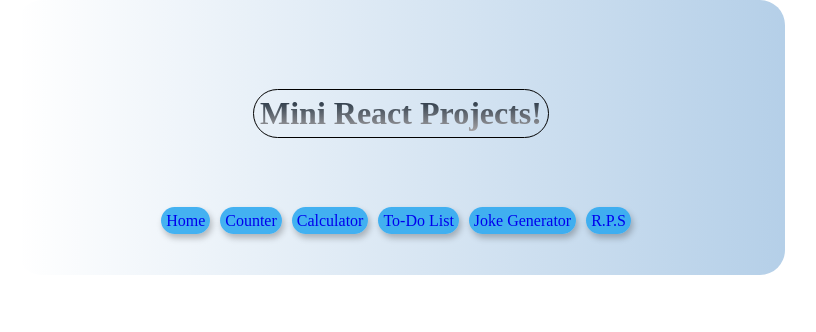
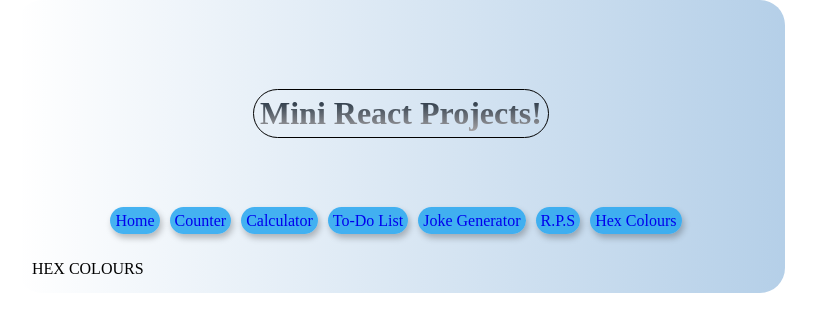
Before and after one commit to jss118/Mini-React-apps, a React (Create React App) app: page /HexColours in a window 1280 px wide. Shown: the top 332 px of the page, without its empty margins (239-1055 px from the left). Built offline with nearby package versions, Linux system fonts and the light colour scheme.

Commit message:
add hex colours link

```diff
--- a/src/App.js
+++ b/src/App.js
@@ -7,6 +7,7 @@ import ToDoList from "./components/ToDoList";
 import { BrowserRouter, Routes, Route } from "react-router-dom";
 import JokeGenerator from "./components/JokeGenerator";
 import RockPaperScissors from "./components/RockPaperScissors";
+import HexColours from "./components/HexColours";
 
 function App() {
   return (
@@ -20,6 +21,7 @@ function App() {
           <Route path="/ToDoList" element={<ToDoList />} />
           <Route path="/JokeGenerator" element={<JokeGenerator />} />
           <Route path="/RockPaperScissors" element={<RockPaperScissors />} />
+          <Route path="/HexColours" element={<HexColours />} />
         </Routes>
       </BrowserRouter>
     </div>
--- a/src/components/Header.jsx
+++ b/src/components/Header.jsx
@@ -23,6 +23,9 @@ const Header = () => {
       <Link className="link__pages" to="RockPaperScissors">
         R.P.S
       </Link>
+      <Link className="link__pages" to="HexColours">
+        Hex Colours
+      </Link>
     </div>
   );
 };
--- /dev/null
+++ b/src/components/HexColours.jsx
@@ -0,0 +1,7 @@
+import React from "react";
+
+const HexColours = () => {
+  return <div>HEX COLOURS</div>;
+};
+
+export default HexColours;
```
